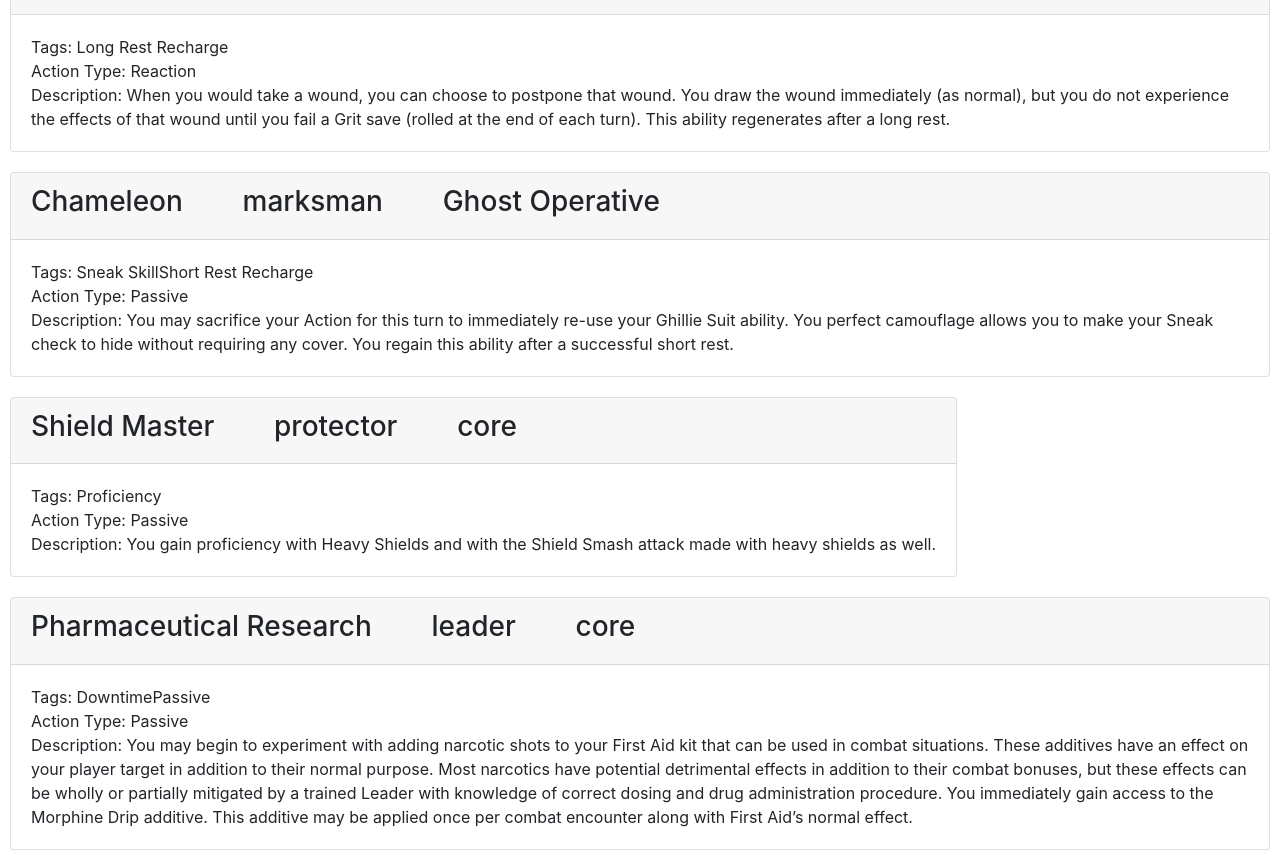
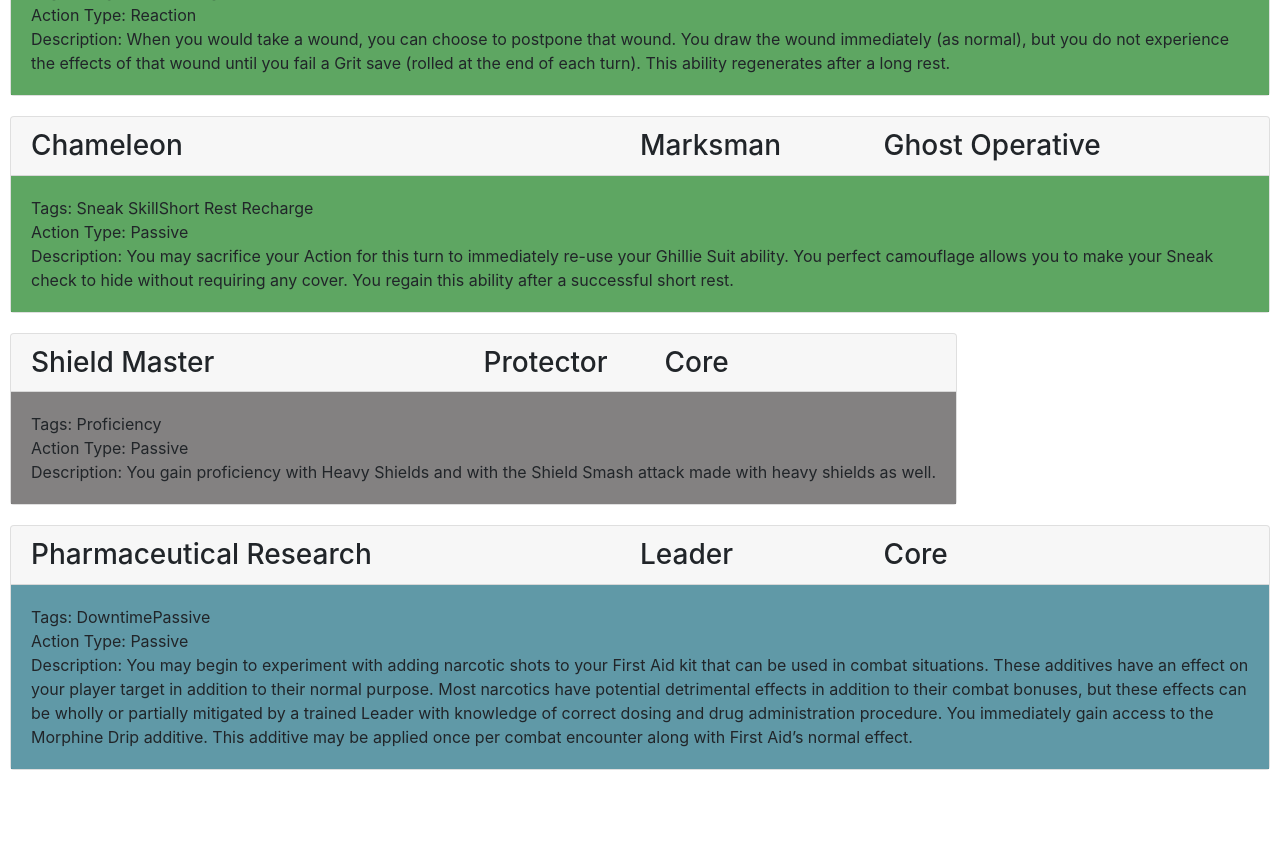
Before and after one commit to dhuntley/starchaser, a React (Create React App) app: page / in a window 1280 px wide. Shown: the part 1540-2400 px from the top of the page. After the commit the page ends 2320 px from the top, so only its background shows below. Built offline with nearby package versions, Linux system fonts and the light colour scheme.

Commit message:
Powercard Colors

```diff
--- a/src/js/components/PowerCard.js
+++ b/src/js/components/PowerCard.js
@@ -1,4 +1,5 @@
 import React, { Component } from 'react';
+
 
 class PowerCard extends Component {
     constructor() {
@@ -20,13 +21,16 @@ class PowerCard extends Component {
         return (
             <div className={`power-card card${this.state.selected ? " selected" : ""}`} onClick={this.handleSelected}>
                 <div className="card-header">
-                    <h3 className="panel-title">{power.name} &nbsp;&nbsp;&nbsp;&nbsp;&nbsp;&nbsp; {power.playerClass} &nbsp;&nbsp;&nbsp;&nbsp;&nbsp;&nbsp; {power.playerSubClass} </h3>
+                    <h3 className="panel-title" id="cardHeader">
+                    <div id="cardhead1">{power.name}</div>
+                    <div id="cardhead2"> {power.playerClass[0].toUpperCase() + power.playerClass.substring(1)} </div>
+                    <div id="cardhead3">{power.playerSubClass[0].toUpperCase() + power.playerSubClass.substring(1)}</div>
+                    </h3>
                 </div>
-                <div className="card-body">
+                <div className={"card-body " + power.playerClass} id="bottomtext">
                     Tags: {power.actionTags}<br/>
                     Action Type: {power.actionType}<br/>
                     Description: {power.description}<br/>
-
                 </div>
             </div>
         );
--- a/src/sass/starchaser.scss
+++ b/src/sass/starchaser.scss
@@ -12,6 +12,40 @@
         min-width: 500px;
         margin: 10px;
 
+        #cardHeader {
+            box-sizing: border-box;
+            text-align: left;
+            margin: 0;
+        }
+        #cardhead1 {
+            width: 50%;
+            float: left;
+        }
+        #cardhead2 {
+            width: 20%;
+            float: left;
+        }
+        #cardhead3 {
+            width: 30%;
+            float: left;
+        }
+
+        .brawler {
+            background-color:rgba(117, 5, 5, 0.637);
+        }
+
+        .marksman {
+            background-color:rgba(2, 116, 8, 0.637);
+        }
+
+        .protector {
+            background-color:rgba(94, 91, 91, 0.767);
+        }
+
+        .leader {
+            background-color:rgba(5, 95, 117, 0.637);
+        }
+
         &.selected {
             border: blue solid 3px;
         }
```
